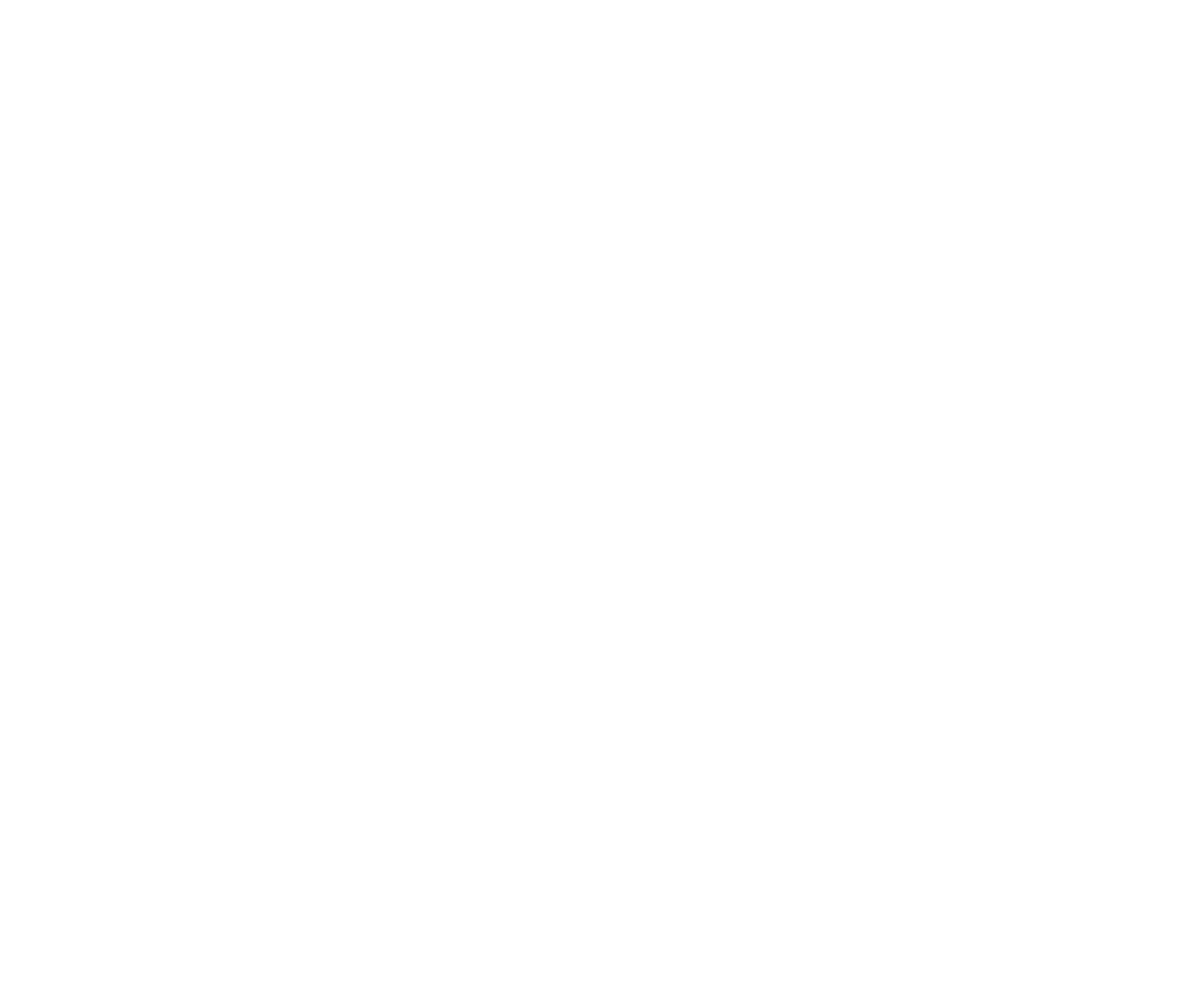
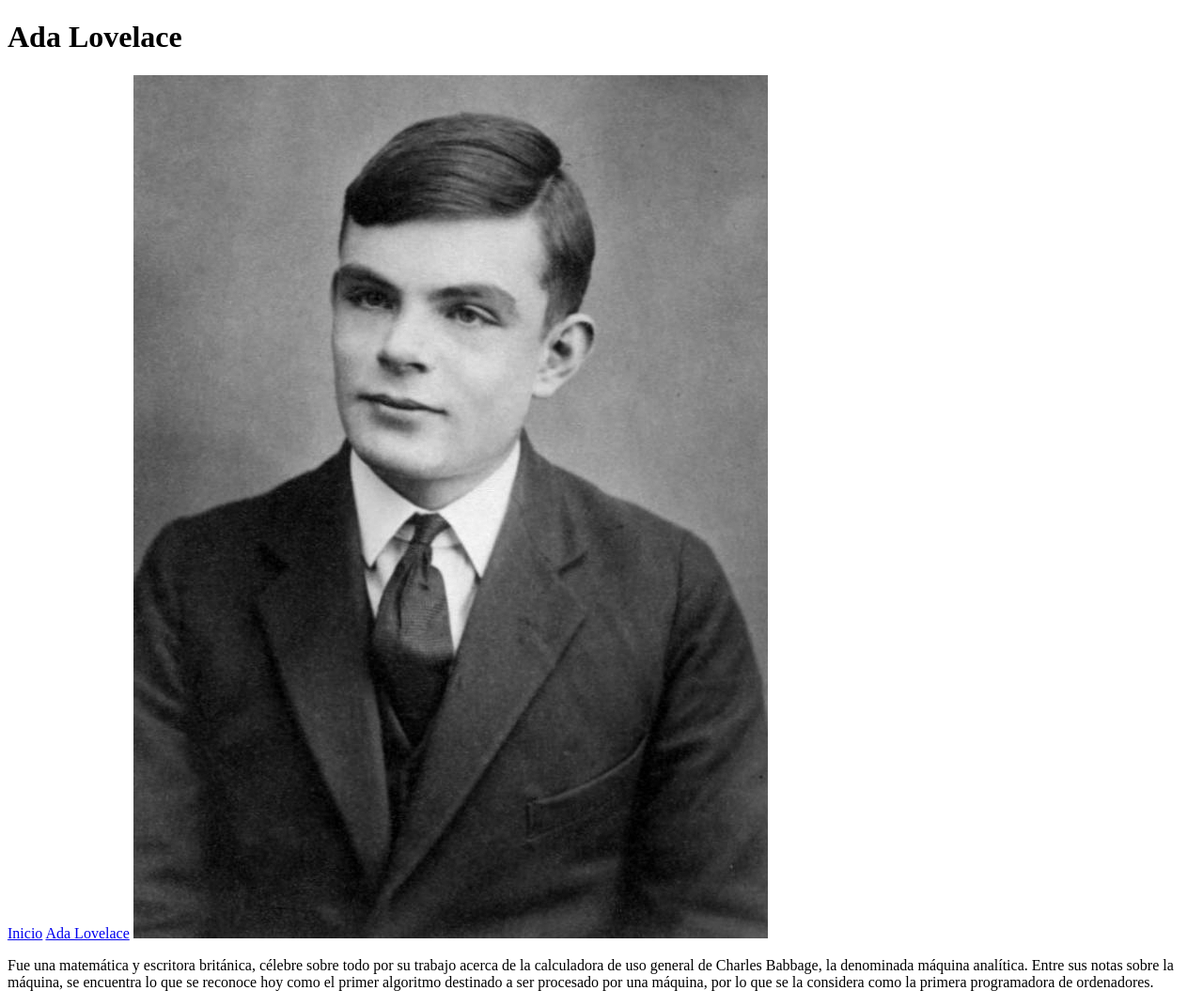
Before and after one commit to katerinViluyo/heroes, a website: page views/lovelace.html in a window 1280 px wide. Shown: the whole page at 94% size. Before the commit the page ends 800 px from the top, so only its background shows below. Drawn offline with Linux system fonts and the light colour scheme.

Commit message:
agrega lovelace

```diff
--- a/views/lovelace.html
+++ b/views/lovelace.html
@@ -7,9 +7,12 @@
     <title>Lovelace</title>
 </head>
 <body>
-    <h1></h1>
-<img src="" alt="">
-<p></p>
+    <h1>Ada Lovelace</h1>
+    <a href="/">Inicio</a>
+    <a href="/lovelace">Ada Lovelace</a>
+
+<img src="/img/Alan_Turing_Aged_16.jpg" alt="Ada Lovelace">
+<p>Fue una matemática y escritora británica, célebre sobre todo por su trabajo acerca de la calculadora de uso general de Charles Babbage, la denominada máquina analítica. Entre sus notas sobre la máquina, se encuentra lo que se reconoce hoy como el primer algoritmo destinado a ser procesado por una máquina, por lo que se la considera como la primera programadora de ordenadores.</p>
 
 </body>
 </html>
```
Also changed, not shown: views/index.html (+4 -1 lines), views/turing.html (+5 -1 lines), public/img/378px-Ada_Lovelace.jpg (added), 1 other file.
